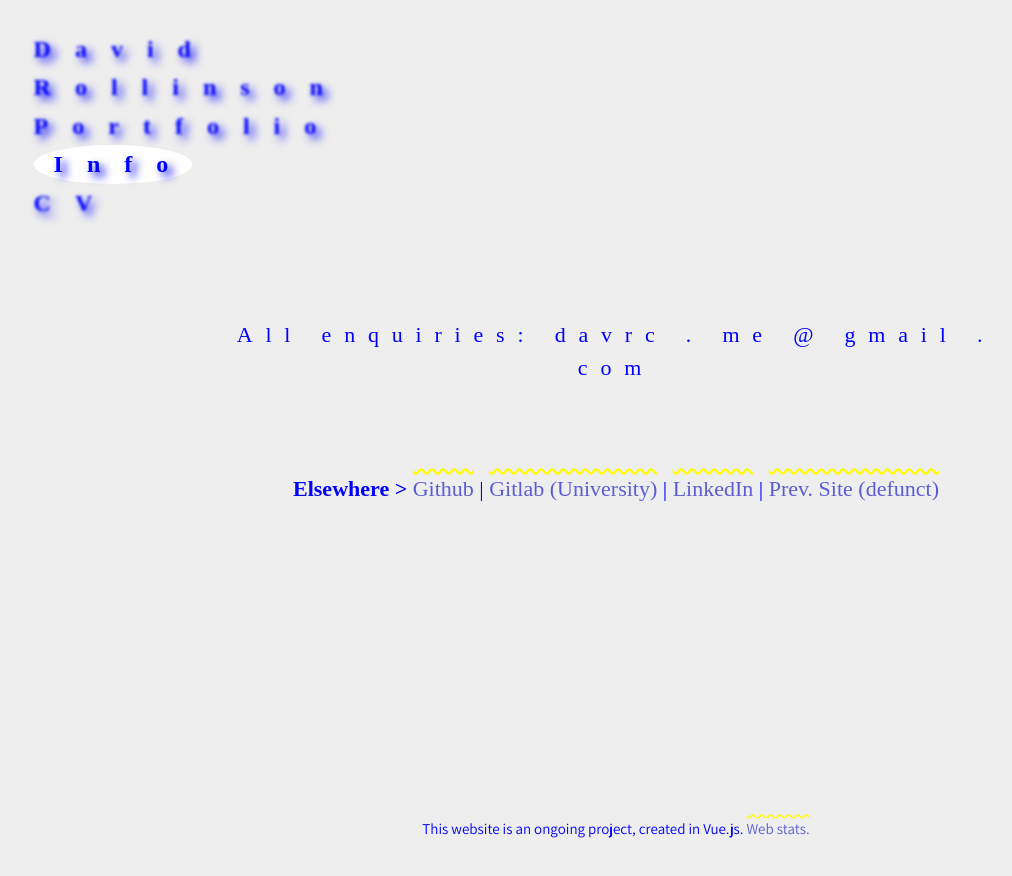
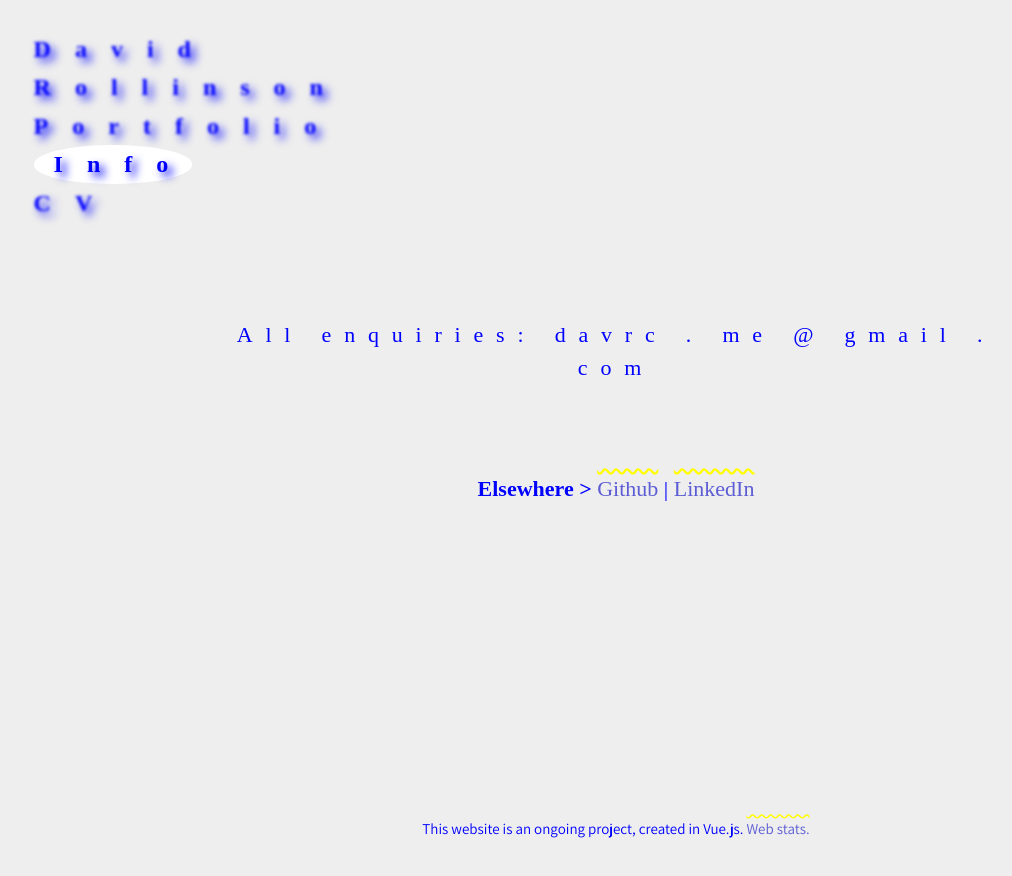
Before and after one commit to david-rollinson/Portfolio-Website, a Vue app in the folder portfolio/: page /info in a window 1280 px wide. Shown: the top 876 px of the page, without its empty margins (24-1036 px from the left). Built offline with nearby package versions, Linux system fonts and the light colour scheme; a web font is replaced by a local one.

Commit message:
updated info page

```diff
--- a/portfolio/src/views/Info.vue
+++ b/portfolio/src/views/Info.vue
@@ -21,24 +21,10 @@
           >
           |
           <a
-            href="https://gitlab.doc.gold.ac.uk/droll002"
-            target="_blank"
-            rel="noreferrer noopener"
-            >Gitlab (University)</a
-          >
-          |
-          <a
             href="https://linkedin.com/in/rollinson-david"
             target="_blank"
             rel="noreferrer noopener"
             >LinkedIn</a
-          >
-          |
-          <a
-            href="https://droll002.notion.site/David-Rollinson-Compiled-Info-077934589fbe40f79015748231abe307"
-            target="_blank"
-            rel="noreferrer noopener"
-            >Prev. Site (defunct)</a
           >
         </h3>
       </div>
```
